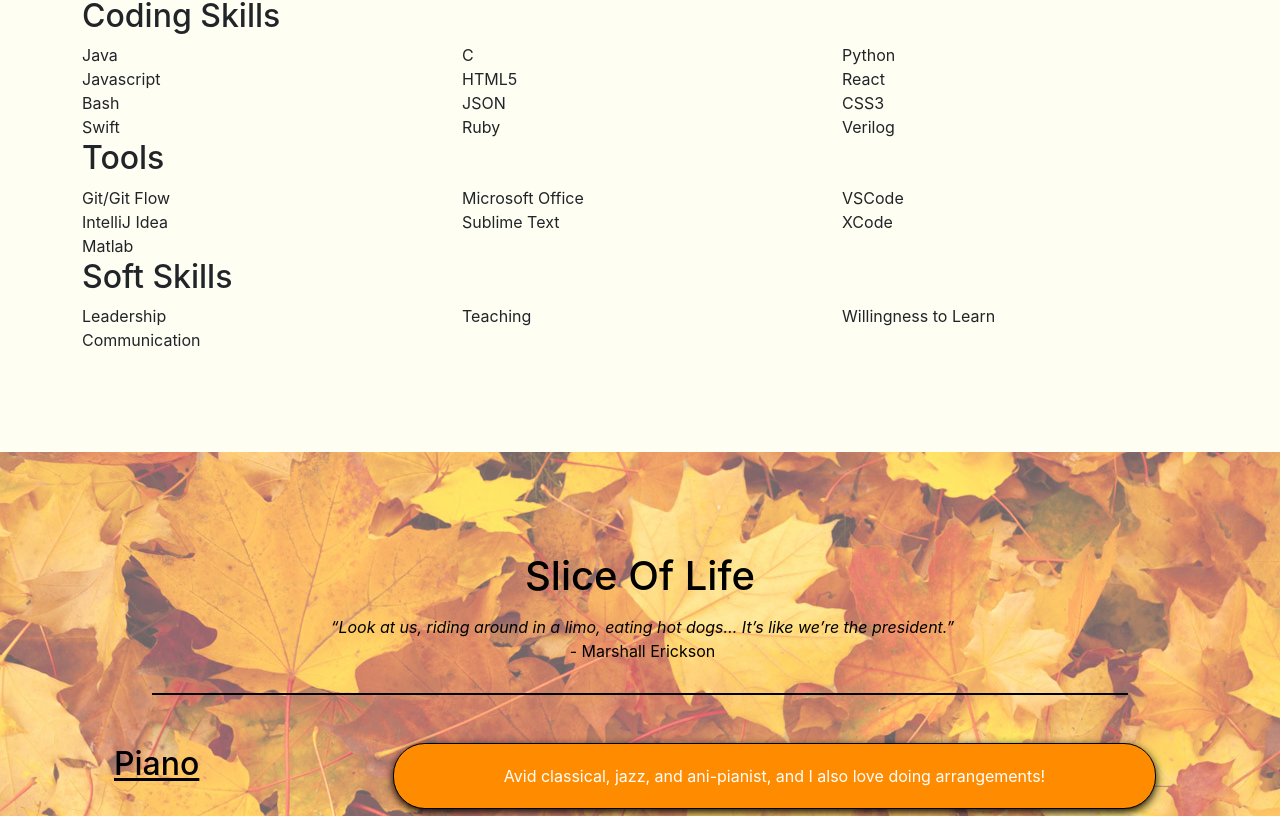
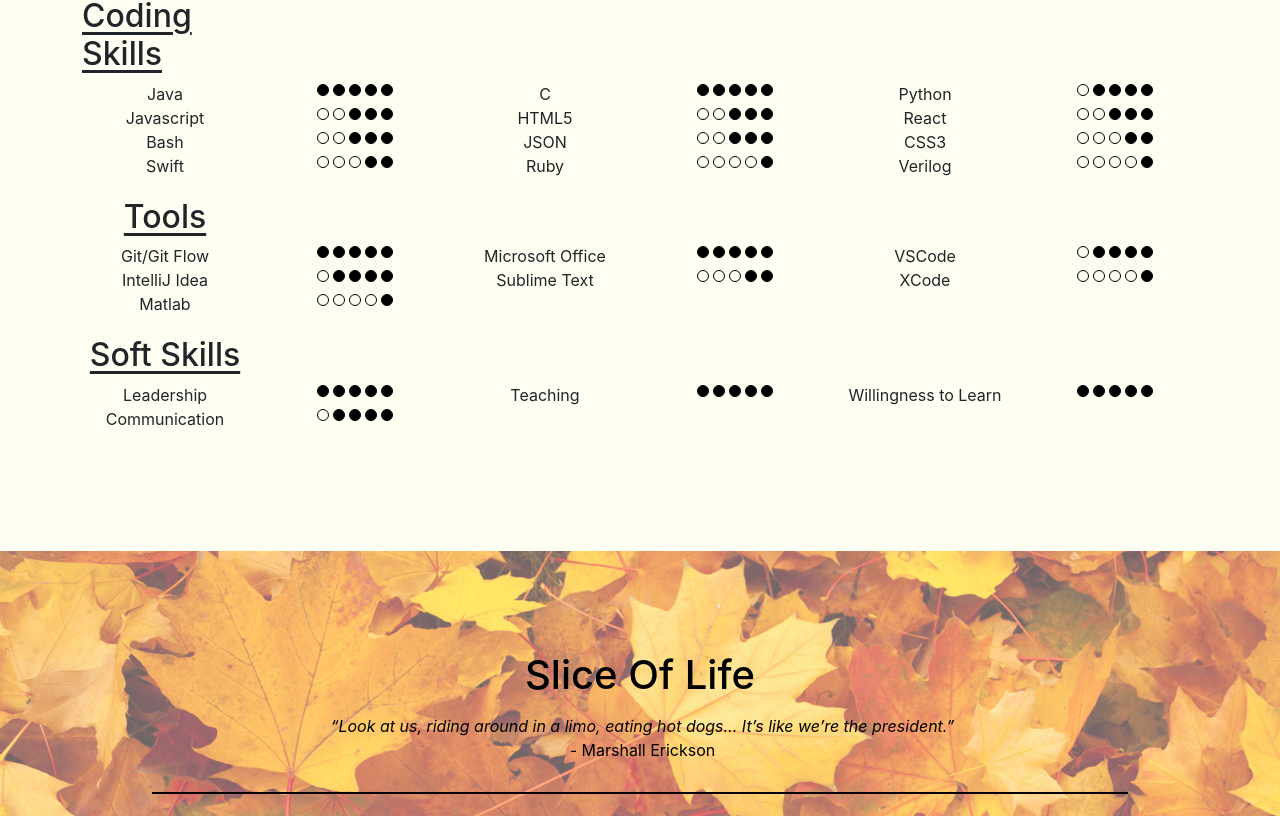
Before and after one commit to ethan-l-chen-24/ethanlchen.me, a React (Create React App) app: page / in a window 1280 px wide. Shown: the part 1744-2560 px from the top of the page. Built offline with nearby package versions, Linux system fonts and the light colour scheme.

Commit message:
tried centering abilities

```diff
--- a/src/components/Abilities/AbilitiesSection.js
+++ b/src/components/Abilities/AbilitiesSection.js
@@ -1,11 +1,15 @@
 import React from 'react'
-import { Container, Row } from 'react-bootstrap'
+import { Container, Row, Col } from 'react-bootstrap'
 import AbilityTile from './AbilityTile'
 
 const AbilitiesSection = ( { sectionName, skills } ) => {
     return (
-        <Container>
-            <h2>{ sectionName }</h2>
+        <Container className='separate'>
+            <Row>
+                <Col xs={6} lg={3} xl={2} className="abilityHeader">
+                    <h2><u>{ sectionName }</u></h2>
+                </Col>
+            </Row>
             <Row>
                 {skills.map((skill) =>
                     (<AbilityTile skill={skill}/>)
--- a/src/components/Abilities/AbilityTile.js
+++ b/src/components/Abilities/AbilityTile.js
@@ -6,12 +6,12 @@ const AbilityTile = ( { skill } ) => {
     const alt = 5 - skill.score;
 
     return (
-        <Col xs={12} md={6} lg={4}>
+        <Col xs={12} lg={6} xl={4}>
             <Row>
-                <Col xs={8} className='skillCol'>
+                <Col xs={6} className='skillCol'>
                     {skill.name}
                 </Col>
-                <Col xs={4}className='scoreCol'>
+                <Col xs={6} className='scoreCol'>
                     {[...Array(alt)].map(() =>
                         (<span className="emptyCircle"></span>)
                     )}
--- a/src/components/SliceOfLife/SliceOfLifeTile.js
+++ b/src/components/SliceOfLife/SliceOfLifeTile.js
@@ -6,7 +6,7 @@ const SliceOfLifeTile = ( { type, description, images } ) => {
         <Container>
             <Row className="activity">
                 <Col xs={12} md={3} className='center left-align'>
-                    <u><h2>{ type }</h2></u>
+                    <h2><u>{ type }</u></h2>
                 </Col>
                 <Col xs={12} md={9} className='center'>
                     <p className="boxed solDescription">{ description }</p>
--- a/src/styles/Abilities.css
+++ b/src/styles/Abilities.css
@@ -6,3 +6,28 @@
     height: 2px;
     color: black;
 }
+
+.emptyCircle {
+    width: 12px;
+    height: 12px;
+    margin: 2px;
+    border-radius: 50%;
+    border: 1px black solid;
+    display: inline-block;
+}
+
+.fullCircle {
+    width: 12px;
+    height: 12px;
+    margin: 2px;
+    border-radius: 50%;
+    background-color: black;
+    border: 1px black solid;
+    display: inline-block;
+}
+
+.abilityHeader, .skillCol, .scoreCol {
+    display: flex;
+    justify-content: center;
+    text-align: left;
+}
--- a/src/styles/App.css
+++ b/src/styles/App.css
@@ -23,6 +23,14 @@ section > h1 {
 p {
     text-align: center;
     margin: 10px;
+}
+
+h2 {
+    text-underline-offset: 5px;
+}
+
+.separate {
+    margin-bottom: 20px;
 }
 
 .center {
--- a/src/styles/SliceOfLife.css
+++ b/src/styles/SliceOfLife.css
@@ -19,7 +19,6 @@
 
 .activity {
     margin: 20px;
-    text-underline-offset: 3px;
 }
 
 .fall {
```
Also changed, not shown: 1 other file (tests, documents, lock files or other folders).
